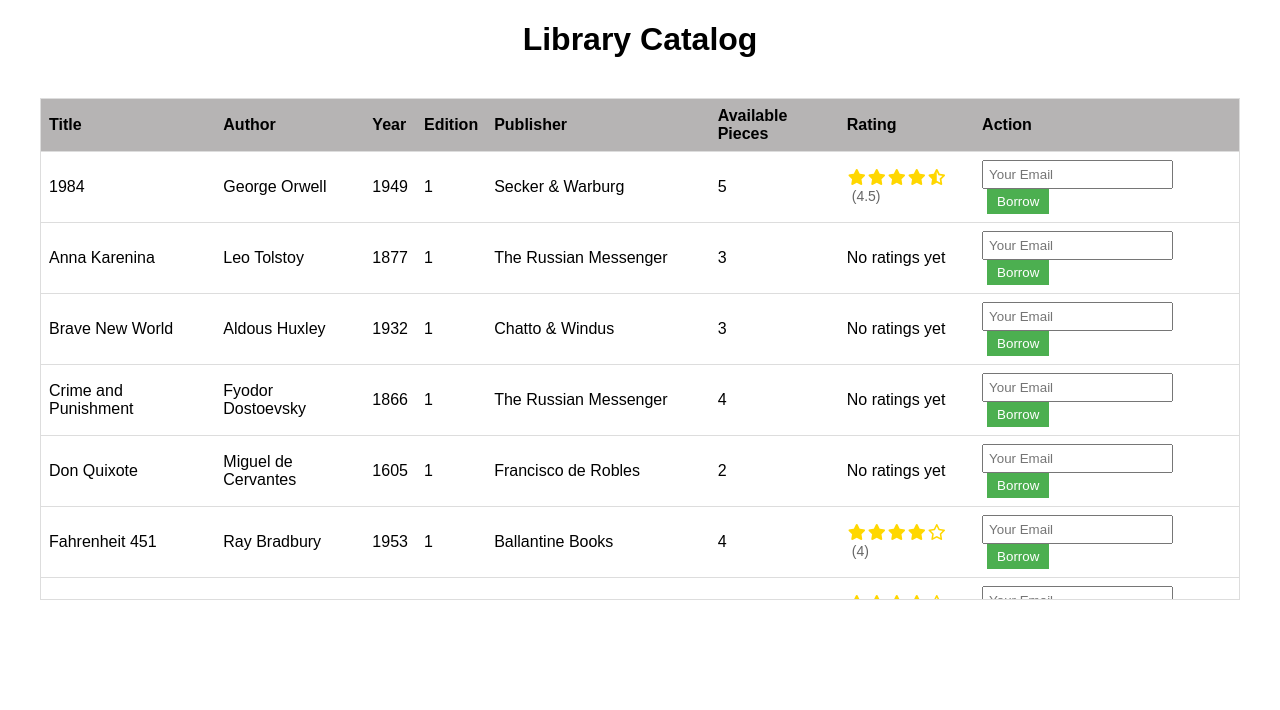
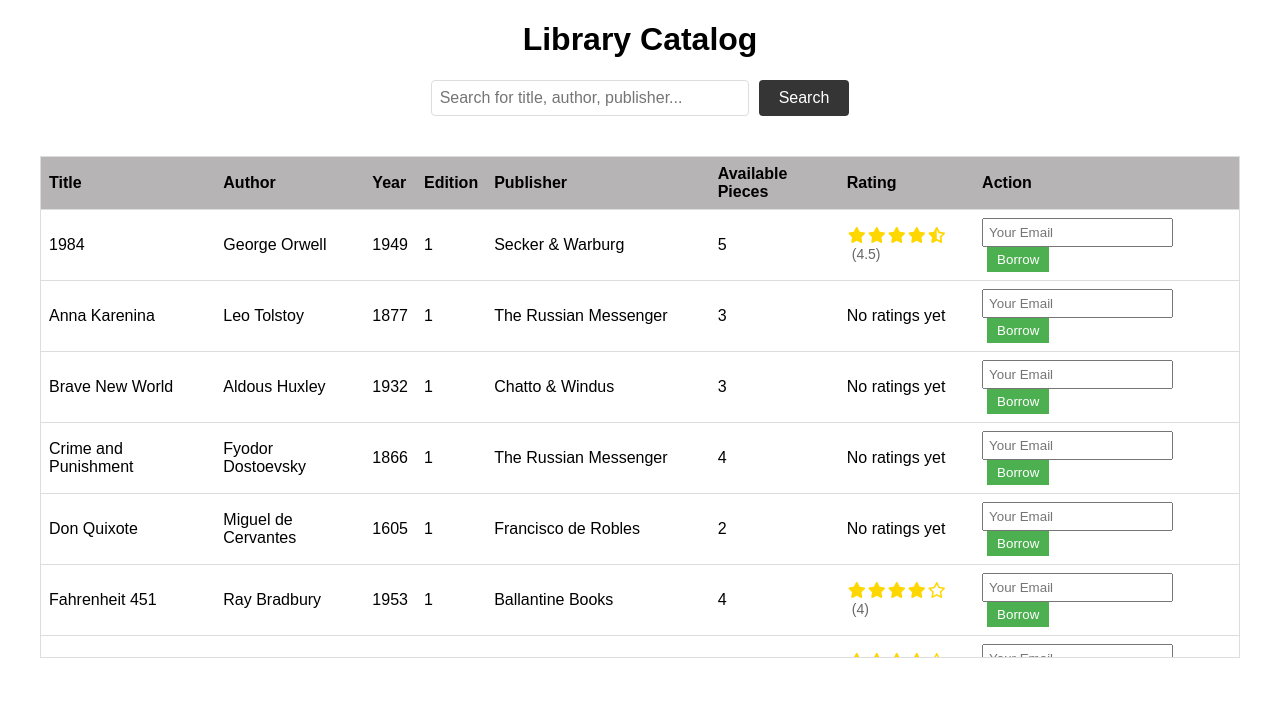
Before and after one commit to matixx03/Software-Engineering---Lab-Projects-Scrum-Waterfall-, a PHP site: page / in a window 1280 px wide. Shown: the part 115-825 px from the top of the page. Run offline with PHP 8.4, Linux system fonts and the light colour scheme; data comes from the database, SQL or seed files in the repository.

Commit message:
search function

```diff
--- a/scrum project/Manage_Catalog_css.css
+++ b/scrum project/Manage_Catalog_css.css
@@ -165,3 +165,36 @@ select {
     font-size: 14px;
     margin-left: 5px;
 }
+
+.search-container {
+    margin: 20px 40px;
+    text-align: center;
+}
+
+.search-form {
+    display: flex;
+    justify-content: center;
+    gap: 10px;
+}
+
+.search-input {
+    padding: 8px;
+    width: 300px;
+    border: 1px solid #ddd;
+    border-radius: 4px;
+    font-size: 16px;
+}
+
+.search-btn {
+    padding: 8px 20px;
+    background-color: #363535;
+    color: white;
+    border: none;
+    border-radius: 4px;
+    cursor: pointer;
+    font-size: 16px;
+}
+
+.search-btn:hover {
+    background-color: #757171;
+}
--- a/scrum project/index.php
+++ b/scrum project/index.php
@@ -18,6 +18,18 @@
     </nav>
 
     <h1 class="header1">Library Catalog</h1>
+
+    <!-- Suchfomular -->
+    <div class="search-container">
+        <form method="GET" class="search-form">
+            <!-- Suchbegriff bleibt im Feld nachdem gesucht wurde
+                 geschützt vor SQL-Injektion
+                 Suchbegriff bleibt beim neuladen erhalten
+            -->
+            <input type="text" name="search" placeholder="Search for title, author, publisher..." value="<?php echo isset($_GET['search']) ? htmlspecialchars($_GET['search']) : ''; ?>" class="search-input">
+            <input type="submit" value="Search" class="search-btn">
+        </form>
+    </div>
 
     <?php
     $servername = "localhost";
```
Also changed, not shown: scrum project/Manage_Catalog_PHP.php (+9 -0 lines).
